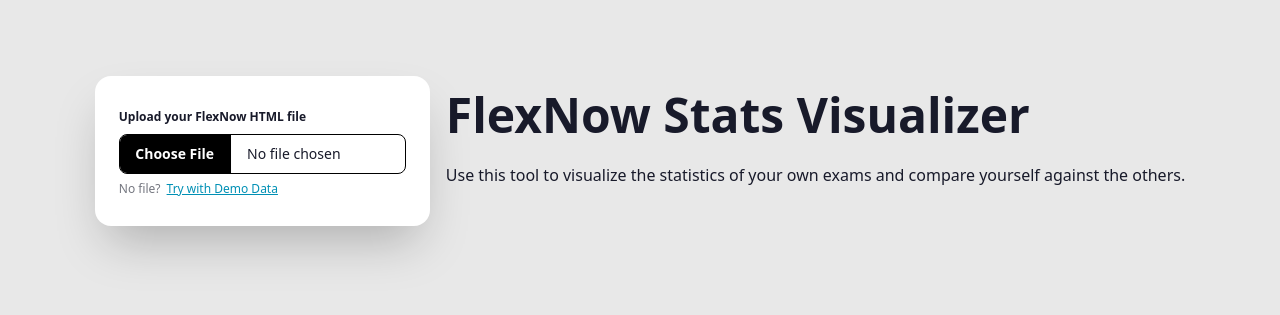
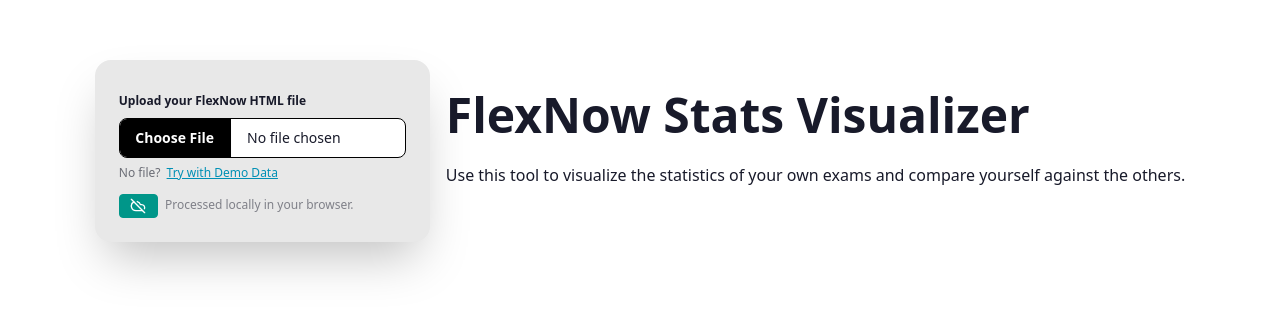
Before and after one commit to maxschipper/flexnow-stats-visualizer, a Vue app: page / in a window 1280 px wide. Shown: the part 249-564 px from the top of the page. Built offline with nearby package versions, Linux system fonts and the light colour scheme.

Commit message:
feat(Hero): add security note

```diff
--- a/src/components/Hero.vue
+++ b/src/components/Hero.vue
@@ -1,10 +1,11 @@
 <script setup lang="ts">
+import { CloudOffIcon, FileLockIcon, GlobeXIcon, LockKeyholeIcon, ShieldCheckIcon } from "lucide-vue-next";
 import FileInput from "./FileInput.vue";
 </script>
 
 <template>
     <!-- <div class="hero bg-base-200 min-h-screen"> -->
-    <div class="hero bg-base-200 min-h-dvh">
+    <div class="hero min-h-dvh">
         <div class="hero-content flex-col lg:flex-row-reverse">
             <div class="text-center lg:text-left">
                 <h1 class="text-5xl font-bold">FlexNow Stats Visualizer</h1>
@@ -13,17 +14,20 @@
                     the others.
                 </p>
             </div>
-            <div class="card bg-base-100 max-w-sm shrink-0 shadow-2xl">
+            <div class="card bg-base-200 max-w-sm shrink-0 shadow-2xl">
                 <div class="card-body">
                     <FileInput />
-                    <!-- <fieldset class="fieldset">
-                        <label class="label">Email</label>
-                        <input type="email" class="input" placeholder="Email" />
-                        <label class="label">Password</label>
-                        <input type="password" class="input" placeholder="Password" />
-                        <div><a class="link link-hover">Forgot password?</a></div>
-                        <button class="btn btn-neutral mt-4">Login</button>
-                    </fieldset> -->
+                    <div class="text-xs text-base-content/50">
+                        <div class="badge badge-accent text-accent-content mr-1">
+                            <CloudOffIcon :size="16" />
+                            <!-- <ShieldCheckIcon :size="16" /> -->
+                            <!-- <LockKeyholeIcon :size="16" /> -->
+                            <!-- <FileLockIcon :size="16" /> -->
+                            <!-- <GlobeXIcon :size="16" /> -->
+                        </div>
+                        Processed locally in your browser.
+                        <!-- Processed locally in your browser. No data leaves your device. -->
+                    </div>
                 </div>
             </div>
         </div>
```
